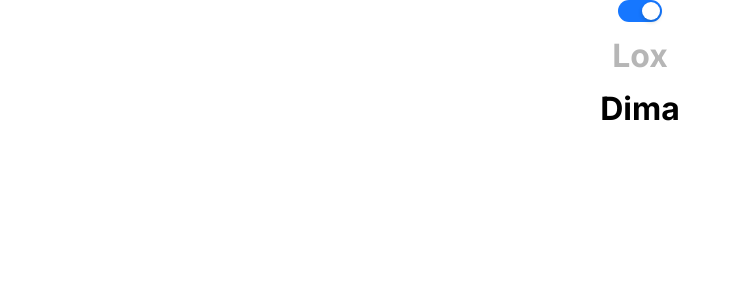
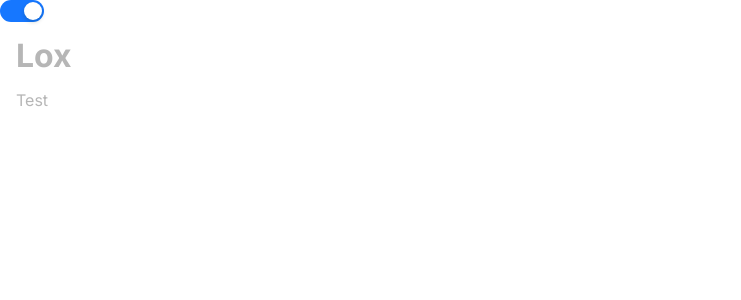
Before and after one commit to dimamaksymiuk01/Pets, a Next.js app: page / in a window 1280 px wide. Shown: the top 300 px of the page, without its empty margins (0-741 px from the left). Built offline with nearby package versions, Linux system fonts and the light colour scheme.

Commit message:
bad commit

```diff
--- a/src/app/page.tsx
+++ b/src/app/page.tsx
@@ -1,6 +1,6 @@
 import { Metadata } from 'next';
-import { StyledApp, Name } from '@/common/components/ThemeSwitch/ThemeSwitch.styled';
 import ThemeSwitch from '@/common/components/ThemeSwitch/ThemeSwitch';
+import RootLayout from '@/app/layout';
 
 export const metadata: Metadata = {
   title: 'PETS | HONE',
@@ -9,10 +9,9 @@ export const metadata: Metadata = {
 
 const Home = () => {
   return (
-    <StyledApp>
+    <RootLayout>
       <ThemeSwitch />
-      <Name>Dima</Name>
-    </StyledApp>
+    </RootLayout>
   );
 };
 
--- /dev/null
+++ b/src/common/components/Block.tsx
@@ -0,0 +1,22 @@
+'use client';
+import { useSelector } from 'react-redux';
+import { ThemeState } from '@/store/themeSlice';
+import { Info } from '@/common/components/ThemeSwitch/ThemeSwitch.styled';
+import { ThemeProvider } from 'styled-components';
+import {
+  darkTheme,
+  lightTheme,
+} from '@/common/components/ThemeSwitch/ThemeSwitch.styled';
+
+const Test = () => {
+  const { currentTheme } = useSelector((state: { theme: ThemeState }) => state.theme);
+  const theme = currentTheme === 'dark' ? darkTheme : lightTheme;
+
+  return (
+    <ThemeProvider theme={theme}>
+      <Info>Test</Info>
+    </ThemeProvider>
+  );
+};
+
+export default Test;
--- a/src/common/components/ThemeSwitch/ThemeSwitch.tsx
+++ b/src/common/components/ThemeSwitch/ThemeSwitch.tsx
@@ -5,6 +5,7 @@ import { setTheme, ThemeState } from '@/store/themeSlice';
 import { darkTheme, lightTheme, Name } from './ThemeSwitch.styled';
 import { ThemeProvider } from 'styled-components';
 import { Switch } from 'antd';
+import Test from '@/common/components/Block';
 
 export default function ThemeSwitch() {
   const dispatch = useDispatch();
@@ -21,6 +22,7 @@ export default function ThemeSwitch() {
       <ThemeProvider theme={theme}>
         <Switch defaultChecked={currentTheme === 'dark'} onChange={toggleTheme} />
         <Name>Lox</Name>
+        <Test />
       </ThemeProvider>
     </>
   );
```
